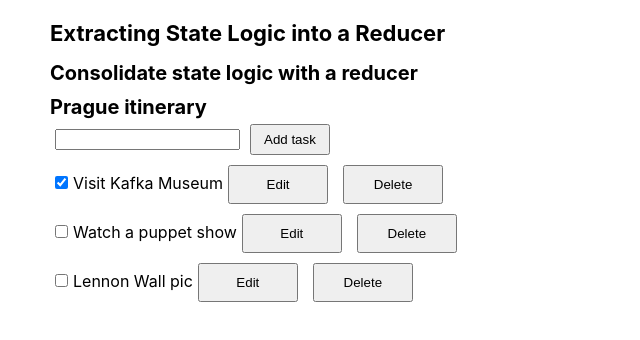
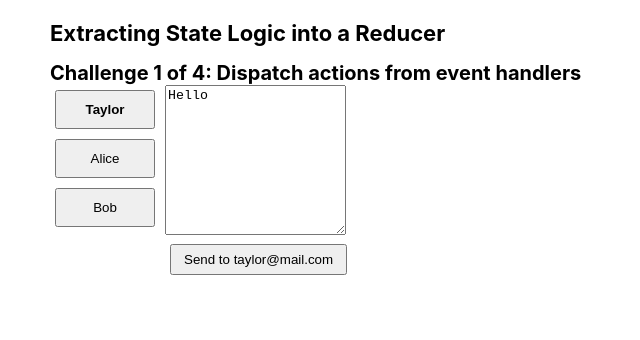
Before and after one commit to VladimirovMario/Sandbox, a React (Create React App) app in the folder 01. React documentation/02. Learn React/03. Managing State/: page / in a window 1280 px wide. Shown: the top 340 px of the page, without its empty margins (0-640 px from the left). Built offline with nearby package versions, Linux system fonts and the light colour scheme.

Commit message:
Dispatches actions from event handlers

```diff
--- /dev/null
+++ b/01. React documentation/02. Learn React/03. Managing State/src/components/ExtractingStateLogicIntoAReducer/DispatchActionsFromEventHandlers/Chat.js
@@ -0,0 +1,18 @@
+export default function Chat({ message, contact, dispatch }) {
+  return (
+    <section style={{ float: 'left', marginBottom: '20px' }}>
+      <textarea
+        value={message}
+        placeholder={'Chat to: ' + contact.name}
+        onChange={(e) => {
+          dispatch({
+            type: 'edited_message',
+            message: e.target.value,
+          });
+        }}
+      />
+      <br />
+      <button>Send to {contact.email}</button>
+    </section>
+  );
+}
--- /dev/null
+++ b/01. React documentation/02. Learn React/03. Managing State/src/components/ExtractingStateLogicIntoAReducer/DispatchActionsFromEventHandlers/ContactList.js
@@ -0,0 +1,22 @@
+export default function ContactList({ contacts, selectedId, dispatch }) {
+  return (
+    <section style={{ float: 'left', marginBottom: '20px' }}>
+      <ul>
+        {contacts.map((contact) => (
+          <li key={contact.id}>
+            <button
+              onClick={() => {
+                dispatch({
+                  type: 'changed_selection',
+                  contactId: contact.id,
+                });
+              }}
+            >
+              {selectedId === contact.id ? <b>{contact.name}</b> : contact.name}
+            </button>
+          </li>
+        ))}
+      </ul>
+    </section>
+  );
+}
--- /dev/null
+++ b/01. React documentation/02. Learn React/03. Managing State/src/components/ExtractingStateLogicIntoAReducer/DispatchActionsFromEventHandlers/DispatchActionsFromEventHandlers.js
@@ -0,0 +1,42 @@
+import { useReducer } from 'react';
+import ContactList from './ContactList';
+import Chat from './Chat';
+import { messengerReducer, initialState } from './messengerReducer';
+
+export default function DispatchActionsFromEventHandlers() {
+  return (
+    <>
+      <h2>Challenge 1 of 4: Dispatch actions from event handlers</h2>
+      <Messenger />
+    </>
+  );
+}
+
+function Messenger() {
+  const [state, dispatch] = useReducer(messengerReducer, initialState);
+
+  const message = state.message;
+  const contact = contacts.find((c) => c.id === state.selectedId);
+
+  return (
+    <div>
+      <ContactList
+        contacts={contacts}
+        selectedId={state.selectedId}
+        dispatch={dispatch}
+      />
+      <Chat
+        key={contact.id}
+        message={message}
+        contact={contact}
+        dispatch={dispatch}
+      />
+    </div>
+  );
+}
+
+const contacts = [
+  { id: 0, name: 'Taylor', email: 'taylor@mail.com' },
+  { id: 1, name: 'Alice', email: 'alice@mail.com' },
+  { id: 2, name: 'Bob', email: 'bob@mail.com' },
+];
--- /dev/null
+++ b/01. React documentation/02. Learn React/03. Managing State/src/components/ExtractingStateLogicIntoAReducer/DispatchActionsFromEventHandlers/messengerReducer.js
@@ -0,0 +1,28 @@
+export const initialState = {
+  selectedId: 0,
+  message: 'Hello',
+};
+
+export function messengerReducer(state, action) {
+  // console.log(state, action);
+  // Object { selectedId: 0, message: "Hello" }
+  // Object { type: "changed_selection", contactId: 1 }
+  switch (action.type) {
+    case 'changed_selection': {
+      return {
+        ...state,
+        selectedId: action.contactId,
+        message: '',
+      };
+    }
+    case 'edited_message': {
+      return {
+        ...state,
+        message: action.message,
+      };
+    }
+
+    default:
+      throw Error('Unknown action: ' + action.type);
+  }
+}
--- a/01. React documentation/02. Learn React/03. Managing State/src/components/ExtractingStateLogicIntoAReducer/ExtractingStateLogicIntoAReducer.js
+++ b/01. React documentation/02. Learn React/03. Managing State/src/components/ExtractingStateLogicIntoAReducer/ExtractingStateLogicIntoAReducer.js
@@ -1,10 +1,12 @@
-import ConsolidateStateLogicWithAReducer from './ConsolidateStateLogicWithAReducer/ConsolidateStateLogicWithAReducer';
+import DispatchActionsFromEventHandlers from './DispatchActionsFromEventHandlers/DispatchActionsFromEventHandlers';
+// import ConsolidateStateLogicWithAReducer from './ConsolidateStateLogicWithAReducer/ConsolidateStateLogicWithAReducer';
 
 export default function ExtractingStateLogicIntoAReducer() {
   return (
     <>
       <h1>Extracting State Logic into a Reducer</h1>
-      <ConsolidateStateLogicWithAReducer />
+      <DispatchActionsFromEventHandlers />
+      {/* <ConsolidateStateLogicWithAReducer /> */}
     </>
   );
 }
```
